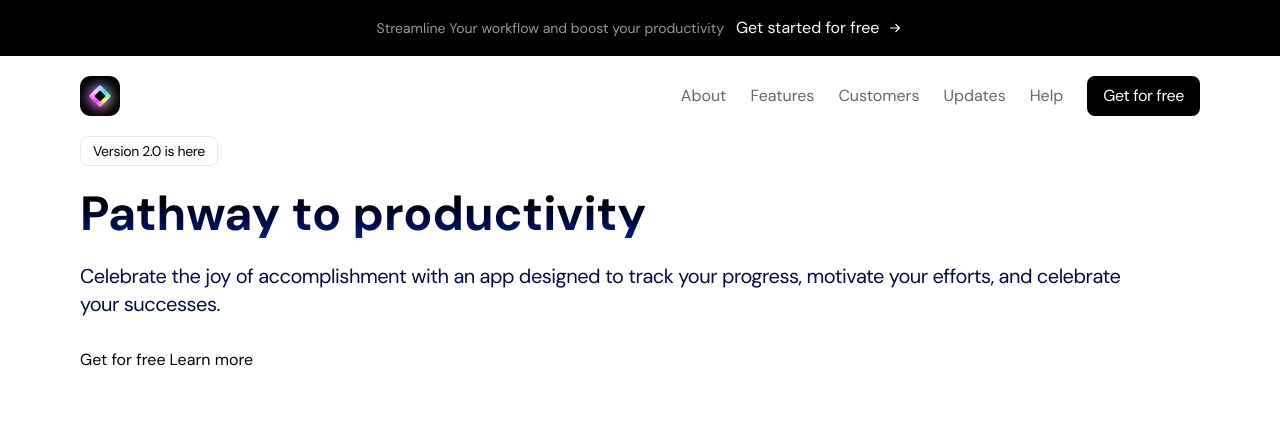
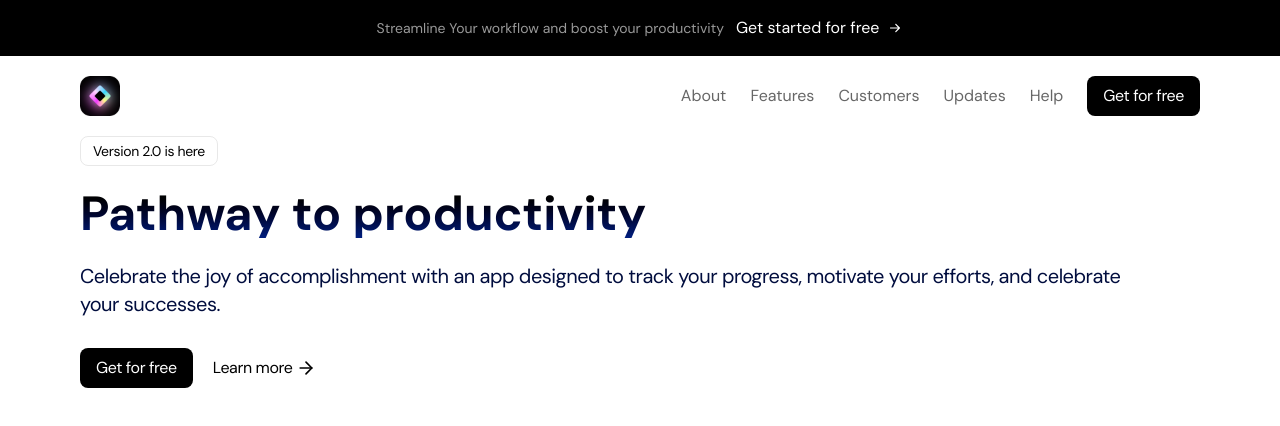
Before and after one commit to Meetkamal256/saas-landing-page, a Next.js app: page / in a window 1280 px wide. Shown: the top 426 px of the page. Built offline with nearby package versions, Linux system fonts and the light colour scheme.

Commit message:
feat(styles): add reusable button styles  with .btn,  .btn-primary and .btn-text using tailwind component layer

```diff
--- a/app/globals.css
+++ b/app/globals.css
@@ -62,6 +62,18 @@ a {
   padding-right: 20px;
 }
 
+@layer components {
+  .btn {
+    @apply px-4 py-2 rounded-lg font-medium inline-flex items-center justify-center tracking-tight;
+  }
+  .btn-primary {
+    @apply bg-black text-white;
+  }
+  .btn-text {
+    @apply text-black bg-transparent;
+  }
+}
+
 @media (prefers-reduced-motion: no-preference) {
   html {
     interpolate-size: allow-keywords;
--- a/app/sections/Hero.tsx
+++ b/app/sections/Hero.tsx
@@ -1,3 +1,5 @@
+import { LuArrowRight } from "react-icons/lu";
+
 export const Hero = () => {
   return (
     <section>
@@ -14,8 +16,11 @@ export const Hero = () => {
             your progress, motivate your efforts, and celebrate your successes.
           </p>
           <div className="flex gap-1 items-center mt-[30px]">
-            <button>Get for free</button>
-            <button>Learn more</button>
+            <button className="btn btn-primary">Get for free</button>
+            <button className="btn btn-text">
+              <span>Learn more</span>
+              <LuArrowRight className="h-5 w-5 ml-1" />
+            </button>
           </div>
         </div>
       </div>
```
